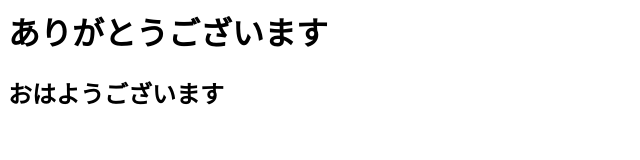
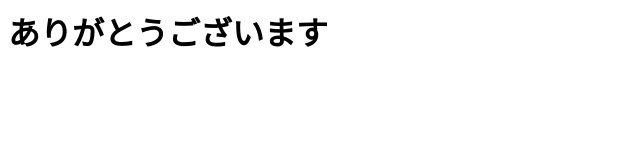
Before and after one commit to kaito1106/git_tutorial_bak, a plain HTML site: page index.html in a window 1280 px wide. Shown: the whole page, without its empty margins (0-640 px from the left). Drawn offline with Linux system fonts and the light colour scheme.

Commit message:
first commit

```diff
--- a/index.html
+++ b/index.html
@@ -1,2 +1 @@
 <h1>ありがとうございます</h1>
-<h2>おはようございます</h2>
```
